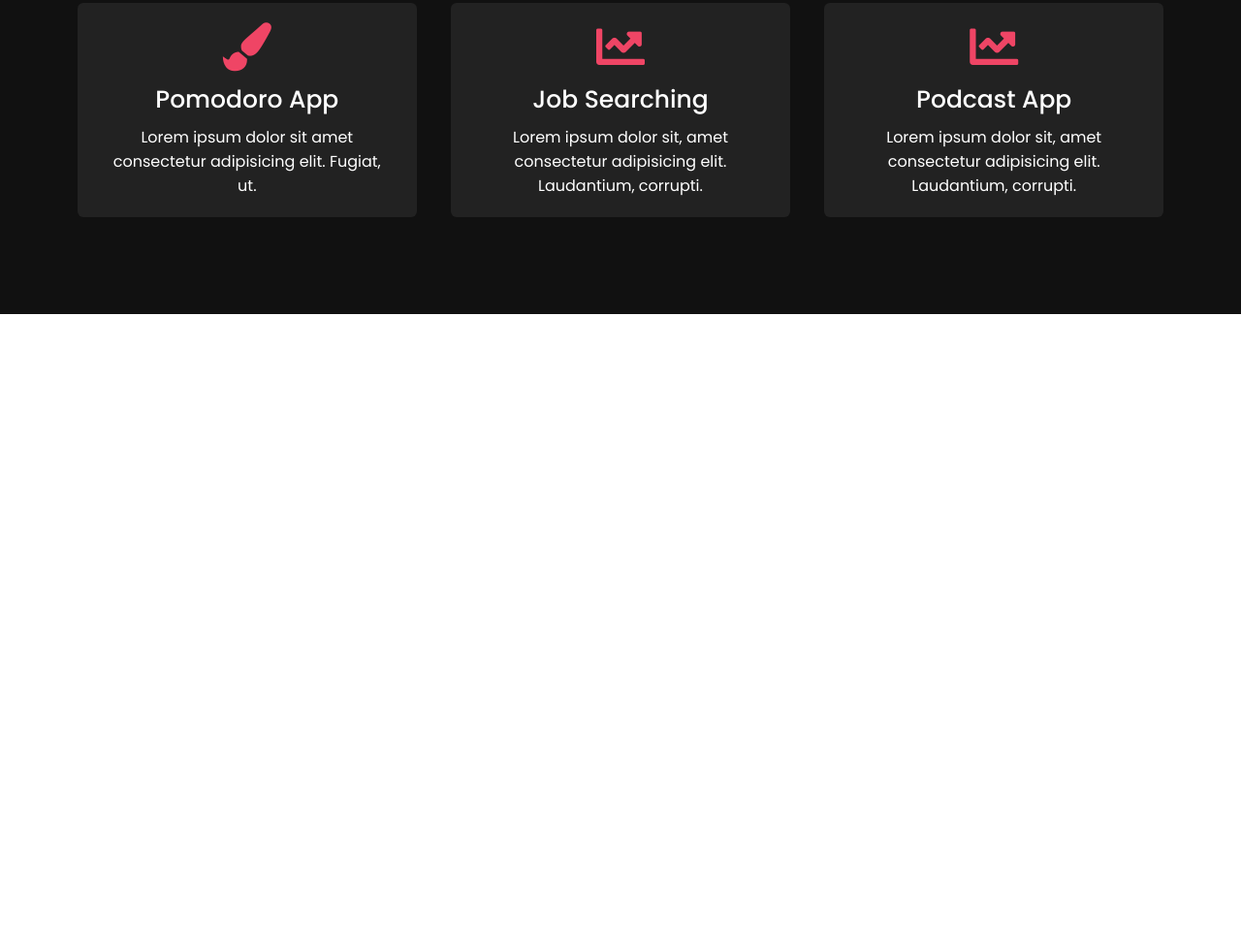
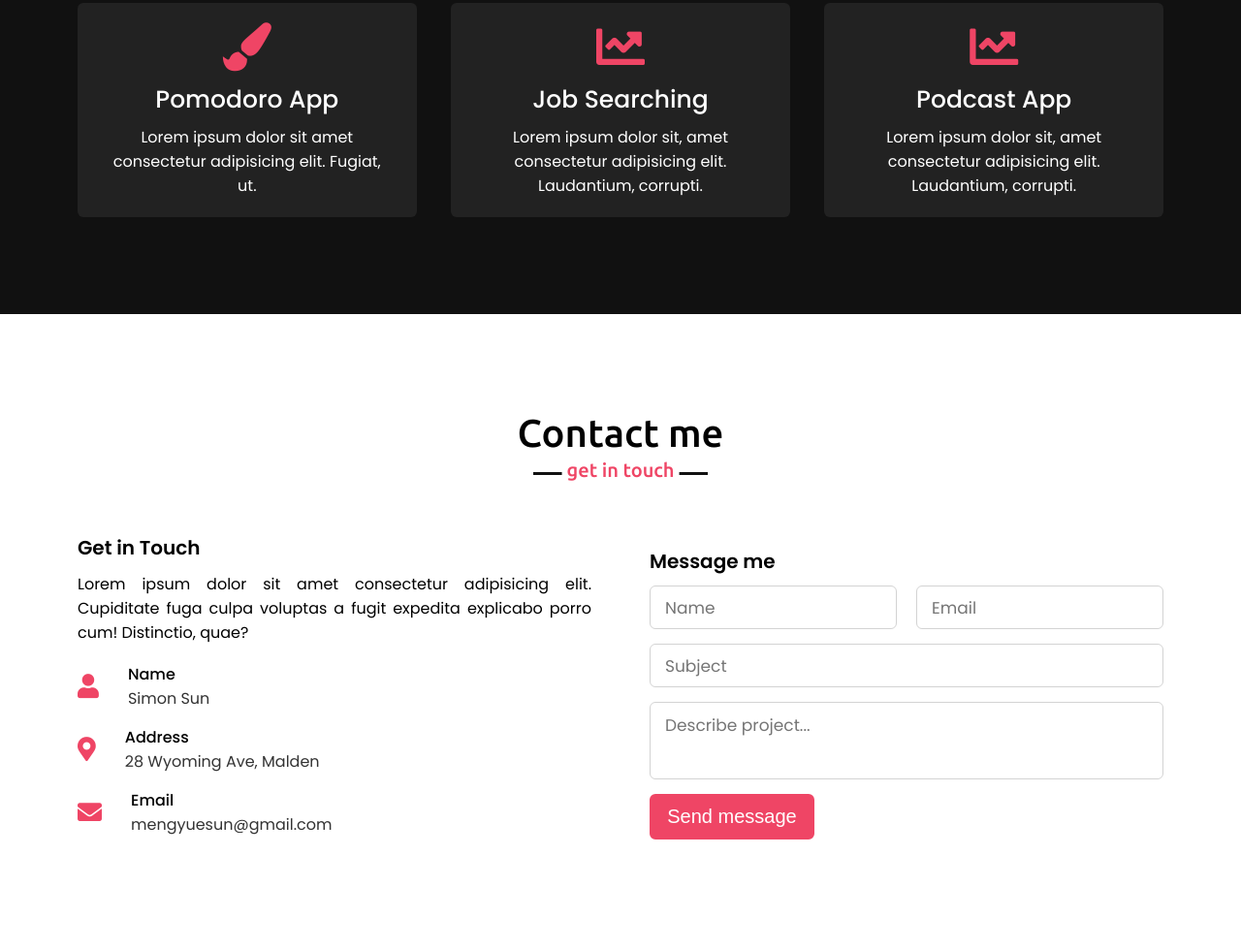
Before and after one commit to sunmengyue/personal-portfolio, a plain HTML site: page index.html in a window 1280 px wide. Shown: the part 1711-2691 px from the top of the page at 97% size. Before the commit the page ends 2035 px from the top, so only its background shows below. Drawn offline with nearby package versions, Linux system fonts and the light colour scheme.

Commit message:
add and styling contact section

```diff
--- a/css/style.css
+++ b/css/style.css
@@ -167,7 +167,8 @@ section .title::after {
 /* My Skills Section */
 
 .skills,
-.projects {
+.projects,
+.contact {
   font-family: 'Poppins', sans-serif;
 }
 
@@ -177,7 +178,8 @@ section .title::after {
 
 .skills .about-content,
 .projects,
-.projects-content {
+.projects-content,
+.contact .contact-content {
   display: flex;
 }
 
@@ -278,6 +280,117 @@ section .title::after {
   margin: 10px 0px 7px 0px;
 }
 
+.contact .title::after {
+  content: 'get in touch';
+}
+
+.contact .contact-content {
+  justify-content: space-between;
+  align-items: center;
+}
+
+.contact .contact-content .column {
+  width: calc(50% - 30px);
+}
+
+.contact .contact-content .text {
+  font-size: 20px;
+  font-weight: 600;
+  margin-bottom: 10px;
+}
+
+.contact .contact-content .left p {
+  text-align: justify;
+}
+
+.contact .contact-content .left .icons {
+  margin: 10px 0;
+}
+
+.contact .contact-content .row {
+  display: flex;
+  height: 65px;
+  align-items: center;
+}
+
+.contact .contact-content .row .info {
+  margin-left: 30px;
+}
+
+.contact .contact-content .row i {
+  font-size: 25px;
+  color: #ef4565;
+}
+
+.contact .contact-content .info .head {
+  font-weight: 500;
+}
+
+.contact .contact-content .info .sub-title {
+  color: #333;
+}
+
+.contact .right form .fields {
+  display: flex;
+}
+
+.contact .right form .field,
+.contact .right form .fields .field {
+  height: 45px;
+  width: 100%;
+  margin-bottom: 15px;
+}
+
+.contact .right form .textarea {
+  height: 80px;
+  width: 100%;
+}
+.contact .right form .name {
+  margin-right: 10px;
+}
+.contact .right form .email {
+  margin-left: 10px;
+}
+
+.contact .right form .field input,
+.contact .right form .textarea textarea {
+  height: 100%;
+  width: 100%;
+  border: 1px solid lightgray;
+  padding: 0 15px;
+  outline: none;
+  border-radius: 6px;
+  font-size: 17px;
+  font-family: 'Poppins', sans-serif;
+}
+
+.contact .right form .textarea textarea {
+  padding-top: 10px;
+  resize: none;
+}
+.contact .right form .button {
+  height: 47px;
+  width: 170px;
+}
+
+.contact .right form .button button {
+  width: 100%;
+  height: 100%;
+  border: 2px solid #ef4565;
+  background-color: #ef4565;
+  color: #fff;
+  font-size: 20px;
+  font-weight: 500;
+  border-radius: 6px;
+  cursor: pointer;
+  transition: all 0.3s ease;
+}
+
+.contact .right form .button button:hover {
+  color: #ef4565;
+  background: none;
+}
+
 /* Responsive media query */
 @media (max-width: 1475px) {
   .skills .about-content .right {
@@ -365,6 +478,15 @@ section .title::after {
     width: calc(50% - 10px);
     margin-bottom: 20px;
   }
+
+  .contact .contact-content {
+    display: block;
+  }
+
+  .contact .contact-content .column {
+    width: 100%;
+    margin-bottom: 35px;
+  }
 }
 
 @media (max-width: 690px) {
--- a/index.html
+++ b/index.html
@@ -48,6 +48,7 @@
         </div>
       </div>
     </section>
+    <!-- Skills section -->
     <section class="skills" id="skills">
       <div class="max-width">
         <h2 class="title">About Me</h2>
@@ -84,7 +85,8 @@
         </div>
       </div>
     </section>
-    <section class="projects">
+    <!-- project section -->
+    <section class="projects" id="projects">
       <div class="max-width">
         <h2 class="title">My Recent Work</h2>
         <div class="projects-content">
@@ -121,6 +123,74 @@
         </div>
       </div>
     </section>
+    <!-- contact section -->
+    <section class="contact" id="contact">
+      <div class="max-width">
+        <h2 class="title">Contact me</h2>
+        <div class="contact-content">
+          <div class="column left">
+            <div class="text">Get in Touch</div>
+            <p>
+              Lorem ipsum dolor sit amet consectetur adipisicing elit.
+              Cupiditate fuga culpa voluptas a fugit expedita explicabo porro
+              cum! Distinctio, quae?
+            </p>
+            <div class="icons">
+              <div class="row">
+                <i class="fas fa-user"> </i>
+                <div class="info">
+                  <div class="head">Name</div>
+                  <div class="sub-title">Simon Sun</div>
+                </div>
+              </div>
+
+              <div class="row">
+                <i class="fas fa-map-marker-alt"> </i>
+                <div class="info">
+                  <div class="head">Address</div>
+                  <div class="sub-title">28 Wyoming Ave, Malden</div>
+                </div>
+              </div>
+
+              <div class="row">
+                <i class="fas fa-envelope"> </i>
+                <div class="info">
+                  <div class="head">Email</div>
+                  <div class="sub-title">mengyuesun@gmail.com</div>
+                </div>
+              </div>
+            </div>
+          </div>
+          <div class="column right">
+            <div class="text">Message me</div>
+            <form action="#">
+              <div class="fields">
+                <div class="field name">
+                  <input type="text" placeholder="Name" required />
+                </div>
+                <div class="field email">
+                  <input type="email" placeholder="Email" required />
+                </div>
+              </div>
+              <div class="field subject">
+                <input type="text" placeholder="Subject" />
+              </div>
+              <div class="field textarea">
+                <textarea
+                  cols="30"
+                  rows="10"
+                  placeholder="Describe project..."
+                  required
+                ></textarea>
+              </div>
+              <div class="button">
+                <button>Send message</button>
+              </div>
+            </form>
+          </div>
+        </div>
+      </div>
+    </section>
     <script src="index.js"></script>
   </body>
 </html>
```
